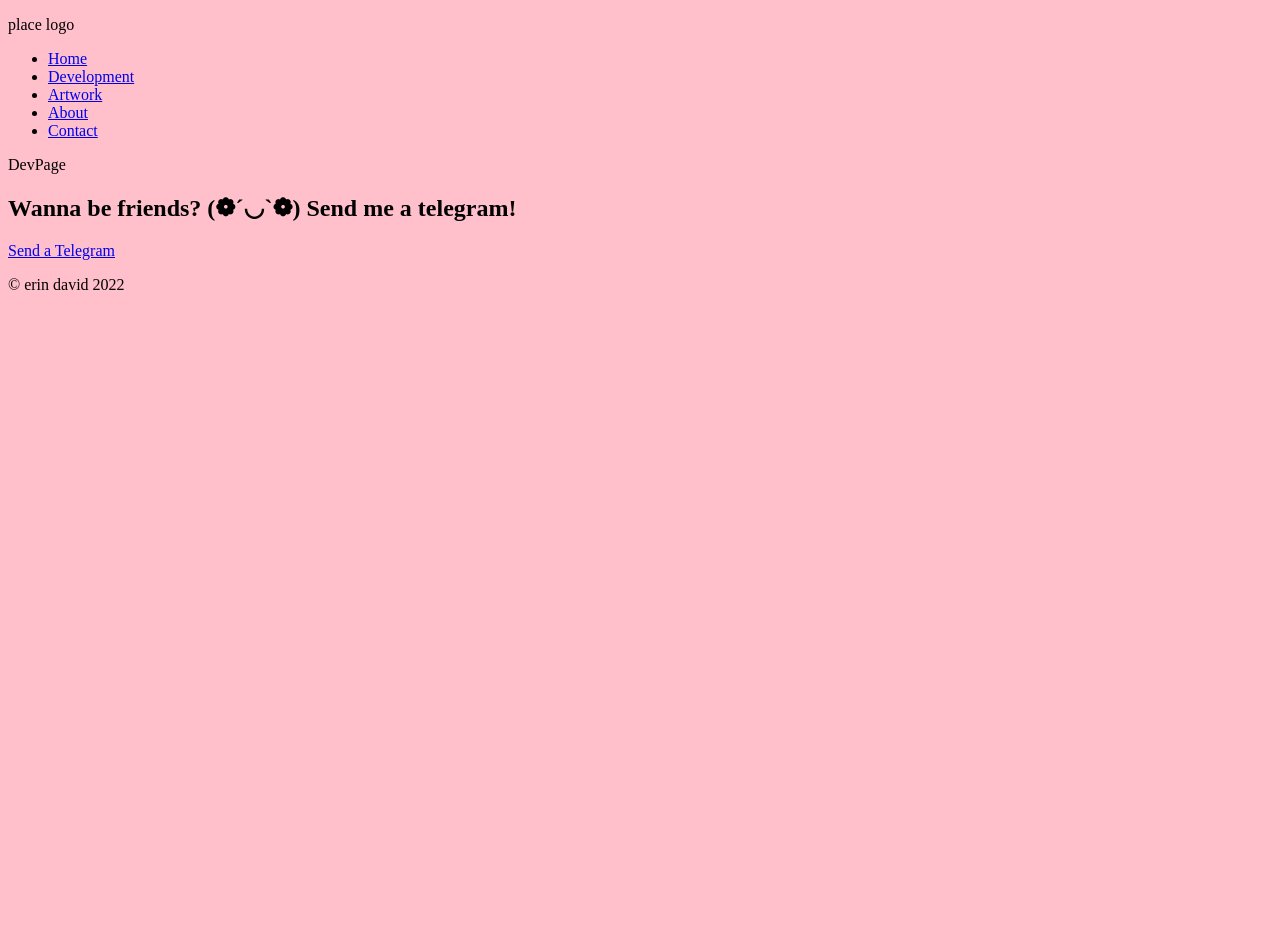
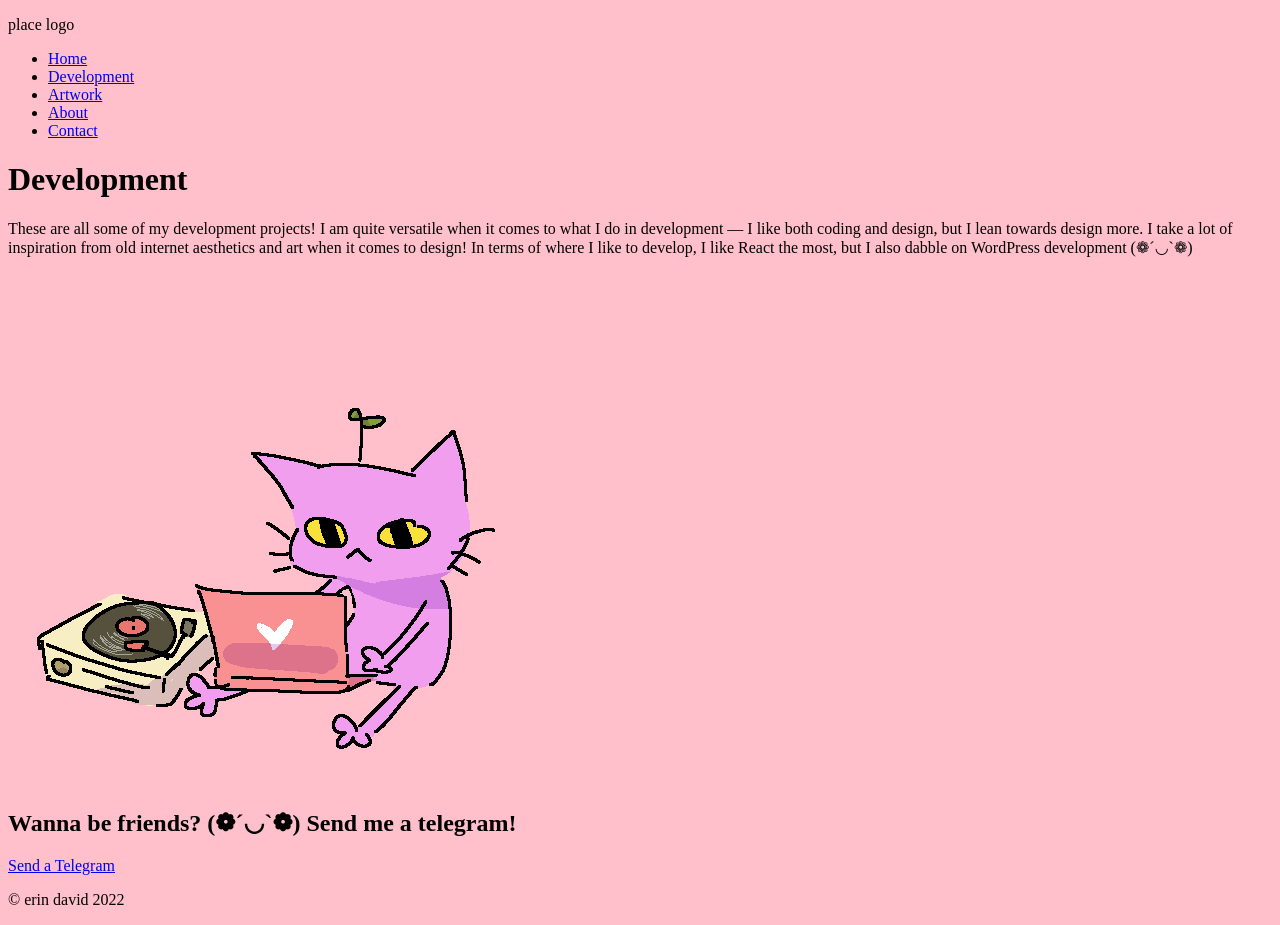
Before and after one commit to erindavid03/portfolio-site, a React (Create React App) app: page /development in a window 1280 px wide. Before the commit the page ends 800 px from the top, so only its background shows below. Built offline with nearby package versions, Linux system fonts and the light colour scheme.

Commit message:
add dev page content

```diff
--- a/src/components/pages/DevPage.js
+++ b/src/components/pages/DevPage.js
@@ -1,8 +1,22 @@
-import React from 'react'
+import React from 'react';
+import DevBanner from '../images/dev-banner.png';
 
 function DevPage() {
   return (
-    <div>DevPage</div>
+    <div>
+      <div>
+        <h1>Development</h1>
+
+        <p>These are all some of my development projects! I am quite versatile when it comes to what I do in development — I like both coding and design, but I lean towards design more. I take a lot of inspiration from old internet aesthetics and art when it comes to design!
+          In terms of where I like to develop, I like React the most, but I also dabble on WordPress development {'(❁´◡`❁)'}</p>
+
+        <img src={`${DevBanner}`} alt="an Image of a cat coding" />
+      </div>
+
+      <div>
+
+      </div>
+    </div>
   )
 }
 
```
